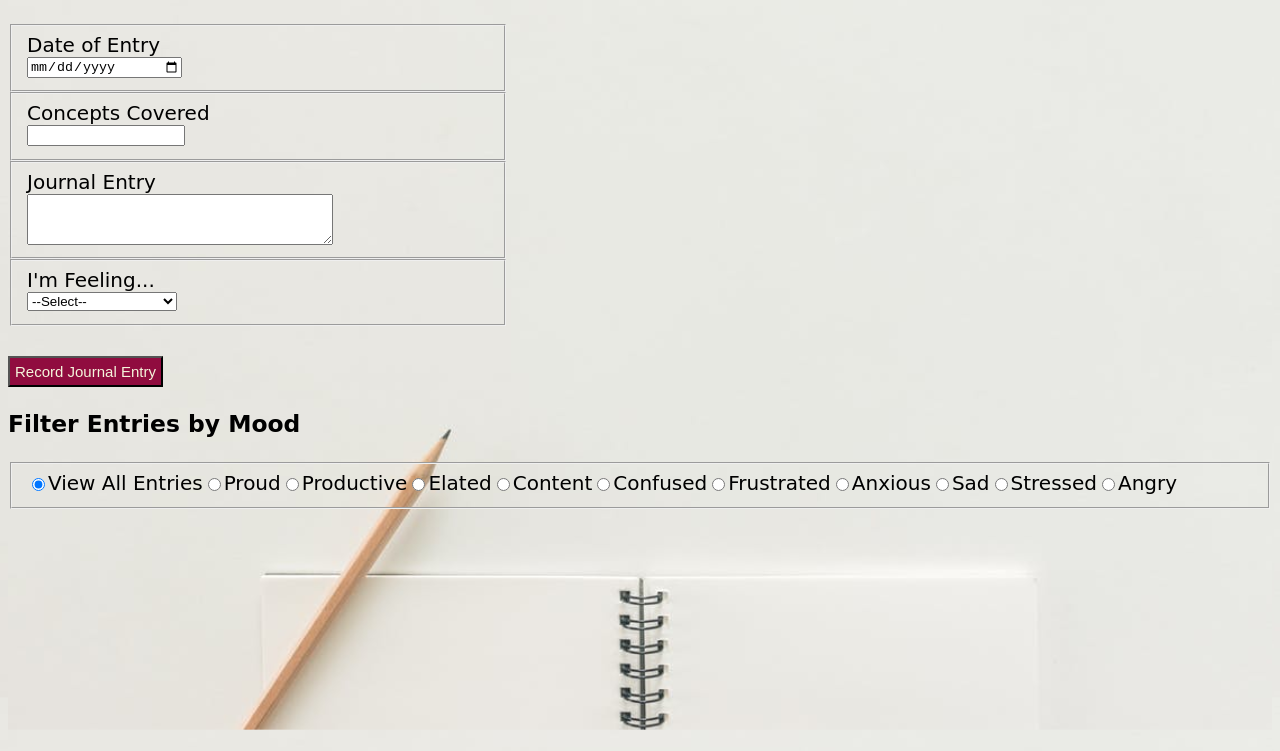
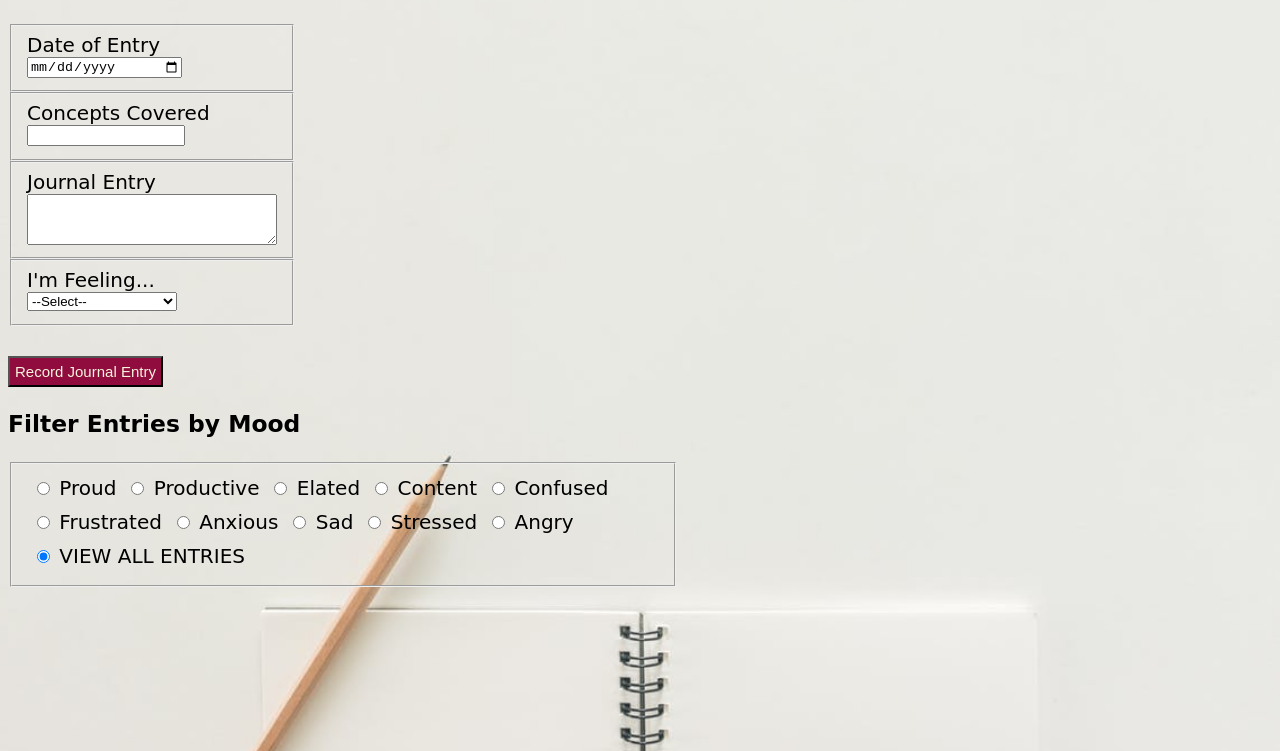
Before and after one commit to racheldaniel/Daily-Journal-4-, a plain HTML site: page index.html in a window 1280 px wide. Shown: the part 76-827 px from the top of the page. Drawn offline with nearby package versions, Linux system fonts and the light colour scheme; no server answers; a web font is replaced by a local one.

Commit message:
touched up styles

```diff
--- a/index.html
+++ b/index.html
@@ -44,11 +44,8 @@
     <button type="submit" name="submit" value="submit" id="submit">Record Journal Entry</button>
   </form>
   <h3>Filter Entries by Mood</h3>
-  <fieldset class="filter">
-    <div>
-      <input type="radio" name="moodFilter" value="all" id="all" checked>
-      <label for="all">View All Entries</label>
-    </div>
+  <fieldset class="">
+    <div class="filter">
     <div>
       <input type="radio" name="moodFilter" value="proud" id="proud">
       <label for="proud">Proud</label>
@@ -89,6 +86,11 @@
       <input type="radio" name="moodFilter" value="angry" id="angry">
       <label for="angry">Angry</label>
     </div>
+    <div>
+        <input type="radio" name="moodFilter" value="all" id="all" checked>
+        <label for="all">VIEW ALL ENTRIES</label>
+      </div>
+    </div>
   </fieldset>
   <article class="journal">
 
--- a/styles/journal.css
+++ b/styles/journal.css
@@ -2,15 +2,16 @@ body, html{
   font-family: 'Forum', cursive;
   background-image: url(../images/journal.jpeg);
   background-position: center;
-  background-repeat:round;
+  background-repeat:repeat;
   background-size: cover;
   font-size: 20px;
-  height: 100%;
+  height: 100%
 
 }
 
 h1{
   font-family: 'Fredericka the Great', cursive;
+  /* text-align: center */
 
 }
 
@@ -19,7 +20,8 @@ h1{
   color: beige;
   font-size: 15px;
   margin-top: 2em;
-  padding: 5px;
+  /* margin-left: 150px; */
+  padding: 5px
 }
 
 #submit:hover {
@@ -56,18 +58,22 @@ section {
 
 .mood, .concepts {
   font-weight: bold;
-  font-size: .75em;
+
 }
 
 .filter {
   display: flex;
   flex-direction: row;
-  flex-wrap: wrap
+  flex-wrap: wrap;
+  font-size: 1em;
 }
 
-div {
-  display: flex;
-  max-width: 25%;
+fieldset {
+  max-width: 50%
+}
+
+.filter > div {
+  padding: 5px;
 }
 
 .hidden {
```
